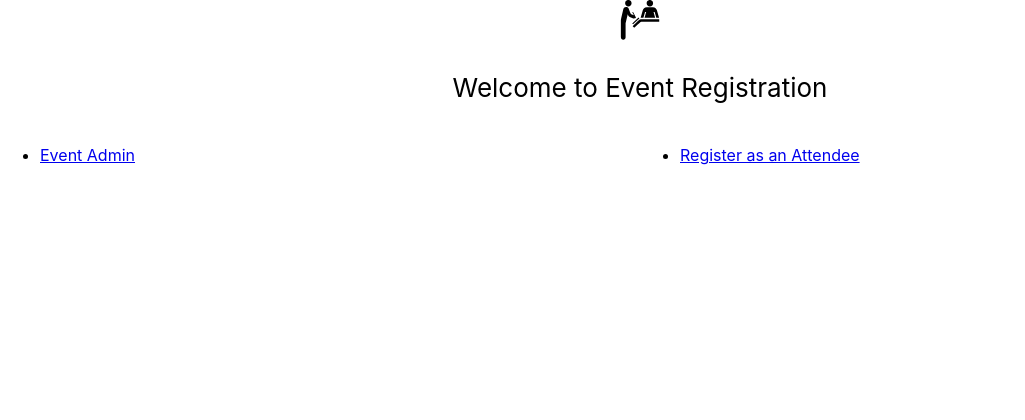
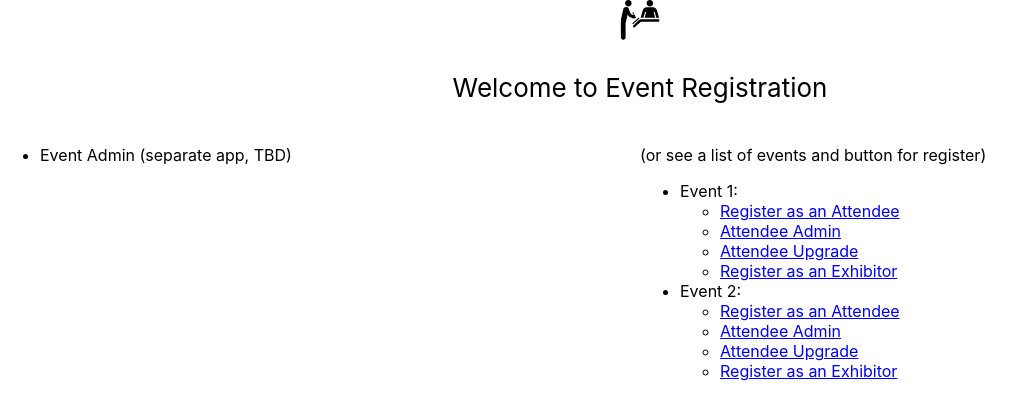
Before and after one commit to jamespro/eventregreact, a React (Create React App) app: page / in a window 1280 px wide. Shown: the top 420 px of the page, without its empty margins (0-1025 px from the left). Built offline with nearby package versions, Linux system fonts and the light colour scheme.

Commit message:
readme update

```diff
--- a/src/Components/LandingComponents/LandingPage.js
+++ b/src/Components/LandingComponents/LandingPage.js
@@ -6,15 +6,45 @@ const LandingPage = () => {
     <section>
       <section id="admin">
         <ul>
-          <li>
-            <a href="/admin/">Event Admin</a>
-          </li>
+          <li>Event Admin (separate app, TBD)</li>
         </ul>
       </section>
       <section id="registration">
+        <p>(or see a list of events and button for register)</p>
         <ul>
           <li>
-            <a href="/register/reginfo/">Register as an Attendee</a>
+            Event 1:
+            <ul>
+              <li>
+                <a href="/reg/attendee/start">Register as an Attendee</a>
+              </li>
+              <li>
+                <a href="/reg/attendee/admin">Attendee Admin</a>
+              </li>
+              <li>
+                <a href="/reg/attendee/upgrade">Attendee Upgrade</a>
+              </li>
+              <li>
+                <a href="/reg/exhibitor/start">Register as an Exhibitor</a>
+              </li>
+            </ul>
+          </li>
+          <li>
+            Event 2:
+            <ul>
+              <li>
+                <a href="/reg/attendee/start">Register as an Attendee</a>
+              </li>
+              <li>
+                <a href="/reg/attendee/admin">Attendee Admin</a>
+              </li>
+              <li>
+                <a href="/reg/attendee/upgrade">Attendee Upgrade</a>
+              </li>
+              <li>
+                <a href="/reg/exhibitor/start">Register as an Exhibitor</a>
+              </li>
+            </ul>
           </li>
         </ul>
       </section>
```
Also changed, not shown: 1 other file (tests, documents, lock files or other folders).
